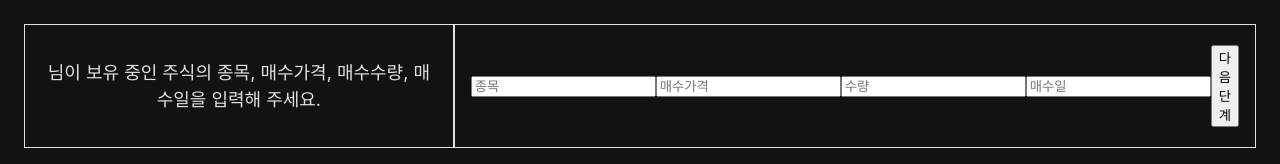
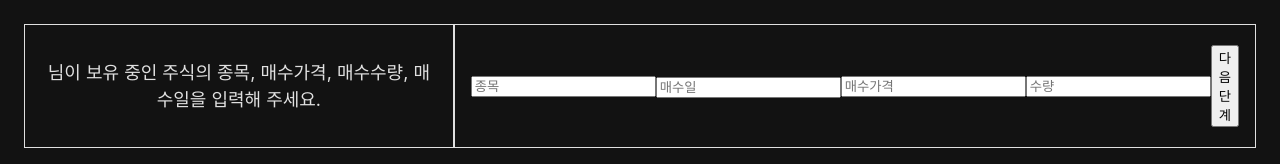
Before and after one commit to HiJiho/mystocks, a React (Vite) app: page /enter-info in a window 1280 px wide. Shown: the top 164 px of the page. Built offline with nearby package versions, Linux system fonts and the light colour scheme.

Commit message:
Add DatePicker

```diff
--- a/package.json
+++ b/package.json
@@ -11,8 +11,10 @@
   },
   "dependencies": {
     "@tanstack/react-router": "^1.34.5",
+    "@types/react-datepicker": "^6.2.0",
     "jotai": "^2.8.2",
     "react": "^18.2.0",
+    "react-datepicker": "^6.9.0",
     "react-dom": "^18.2.0"
   },
   "devDependencies": {
--- a/src/atoms.ts
+++ b/src/atoms.ts
@@ -8,7 +8,7 @@ export interface StockData {
 	stockName: string;
 	purchasePrice: string;
 	quantity: number | null;
-	purchaseDate: number | null;
+	purchaseDate: Date | null;
 }
 
 export const userNameAtom = atom<string>('');
--- a/src/routes/enter-info.lazy.tsx
+++ b/src/routes/enter-info.lazy.tsx
@@ -1,5 +1,6 @@
 import { createLazyFileRoute } from '@tanstack/react-router';
 import { useAtom } from 'jotai';
+import DatePicker from 'react-datepicker';
 import { formDataAtom, stockDataAtom } from '../atoms';
 import styles from '../styles/EnterInfo.module.css';
 
@@ -34,6 +35,13 @@ function EnterInfo() {
 		});
 	};
 
+	const handleDateChange = (date: Date | null) => {
+		setStockData((prevStockData) => ({
+			...prevStockData,
+			purchaseDate: date,
+		}));
+	};
+
 	return (
 		<main className={styles.main}>
 			<section className={styles.section}>
@@ -53,6 +61,21 @@ function EnterInfo() {
 						value={stockData.stockName}
 						onChange={handleInputChange}
 					/>
+					{/* <input
+						className={styles.input}
+						placeholder='매수일'
+						name='purchaseDate'
+						value={
+							stockData.purchaseDate !== null ? stockData.purchaseDate : ''
+						}
+						onChange={handleInputChange}
+					/> */}
+					<DatePicker
+						selected={stockData.purchaseDate}
+						onChange={handleDateChange}
+						placeholderText='매수일'
+						dateFormat='yyyy-MM-dd'
+					/>
 					<input
 						className={styles.input}
 						placeholder='매수가격'
@@ -67,15 +90,6 @@ function EnterInfo() {
 						value={stockData.quantity !== null ? stockData.quantity : ''}
 						onChange={handleInputChange}
 					/>
-					<input
-						className={styles.input}
-						placeholder='매수일'
-						name='purchaseDate'
-						value={
-							stockData.purchaseDate !== null ? stockData.purchaseDate : ''
-						}
-						onChange={handleInputChange}
-					/>
 					<button className={styles.button} type='submit'>
 						다음 단계
 					</button>
```
Also changed, not shown: 1 other file (tests, documents, lock files or other folders).
